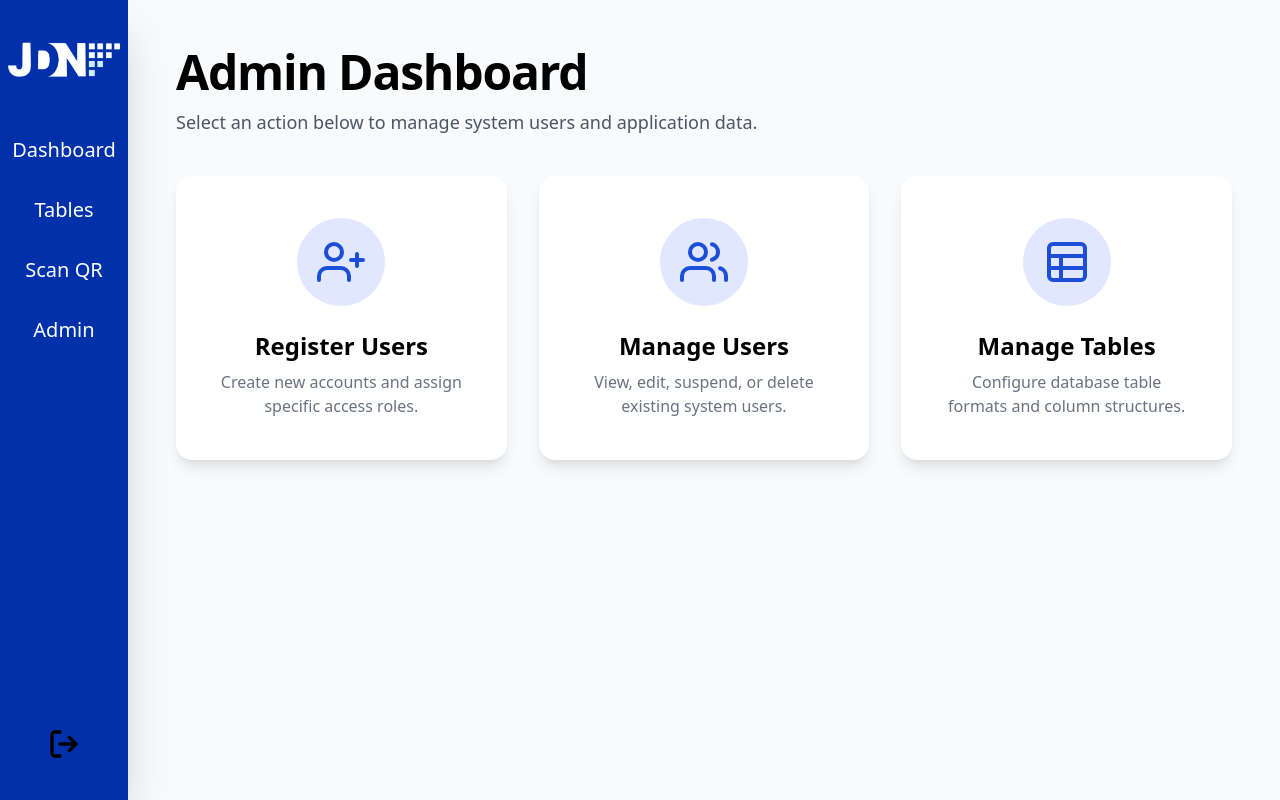
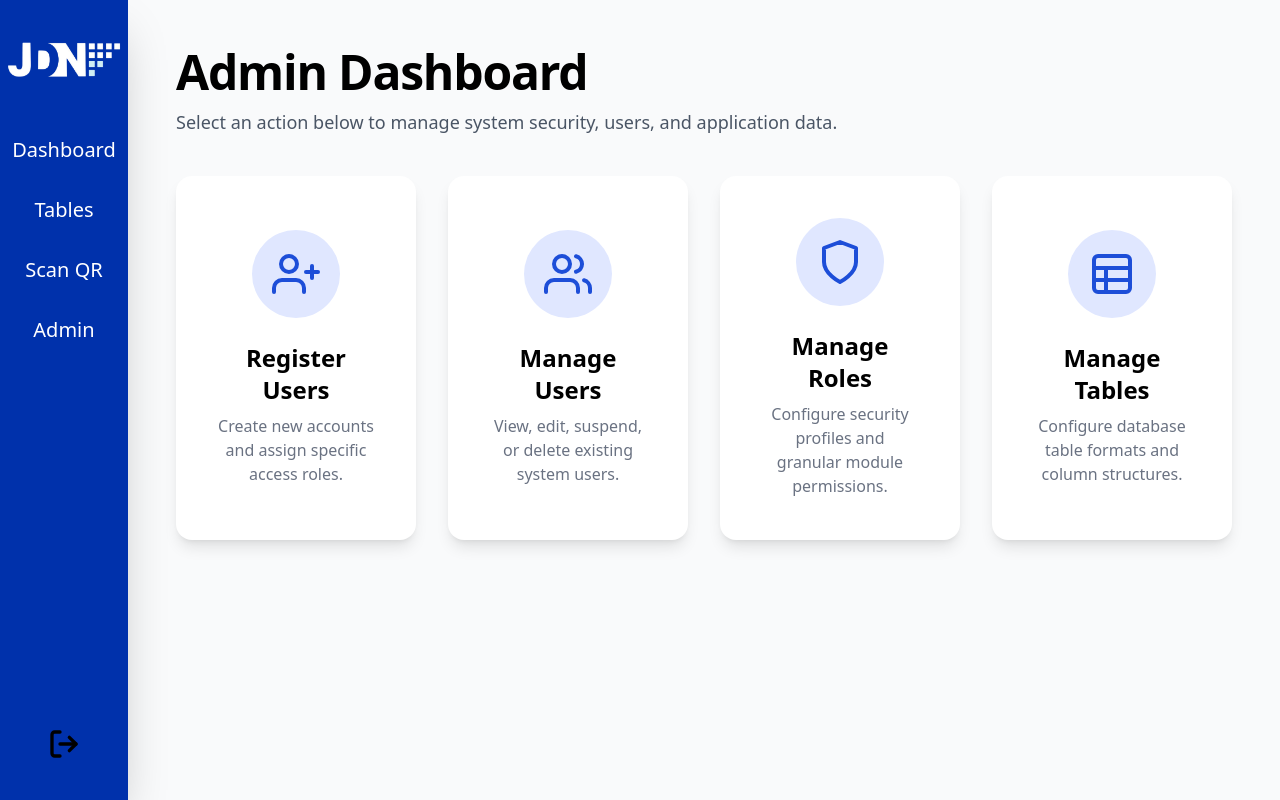
Before and after one commit to GuilianiHatsu1k1314/AssetTaggerFrontEnd, a React (Vite) app: page /adminpages/AdminPage in a window 1280 px wide. Built offline with nearby package versions, Linux system fonts and the light colour scheme; no server answers; sample sign-in values are in the browser's storage.

Commit message:
Added Manage Roles tab

```diff
--- a/src/routes/adminpages/AdminPage.tsx
+++ b/src/routes/adminpages/AdminPage.tsx
@@ -1,6 +1,6 @@
 import { createFileRoute, Link } from "@tanstack/react-router";
 
-import { ProtectedRoute } from ".././components/-ProtectedRoute"; // 1. IMPORT ADDED HERE (Adjust path as needed)
+import { ProtectedRoute } from "../components/-ProtectedRoute";
 import { Sidebar } from "../components/-SideBar";
 
 export const Route = createFileRoute("/adminpages/AdminPage")({
@@ -9,8 +9,8 @@ export const Route = createFileRoute("/adminpages/AdminPage")({
 
 function AdminDashboard() {
   return (
-    // 2. WRAPPER ADDED HERE
-    <ProtectedRoute>
+    // WRAPPER ADDED HERE: Ensures only Admins can access this dashboard
+    <ProtectedRoute requireAdmin={false}>
       {/* Responsive main wrapper: flex-col on mobile, flex-row on desktop */}
       <div className="flex h-screen w-full flex-col bg-gray-50 md:flex-row">
         {/* Include the Sidebar */}
@@ -23,13 +23,13 @@ function AdminDashboard() {
               Admin Dashboard
             </h1>
             <p className="mt-3 text-lg text-gray-600">
-              Select an action below to manage system users and application
-              data.
+              Select an action below to manage system security, users, and
+              application data.
             </p>
           </div>
 
           {/* Action Buttons / Cards Grid */}
-          <div className="grid grid-cols-1 gap-6 md:grid-cols-2 lg:grid-cols-3 lg:gap-8">
+          <div className="grid grid-cols-1 gap-6 md:grid-cols-2 lg:gap-8 xl:grid-cols-4">
             {/* 1. Register Users */}
             <Link
               className="group flex flex-col items-center justify-center rounded-2xl border-2 border-transparent bg-white p-10 text-center shadow-lg transition-all hover:-translate-y-1 hover:border-blue-500 hover:shadow-xl"
@@ -86,7 +86,32 @@ function AdminDashboard() {
               </p>
             </Link>
 
-            {/* 3. Manage Tables */}
+            {/* 3. Manage Roles (NEW TAB) */}
+            <Link
+              className="group flex flex-col items-center justify-center rounded-2xl border-2 border-transparent bg-white p-10 text-center shadow-lg transition-all hover:-translate-y-1 hover:border-blue-500 hover:shadow-xl"
+              to="/table/EndUserRole"
+            >
+              <div className="mb-6 rounded-full bg-[#e0e7ff] p-5 text-[#1d4ed8] transition-colors group-hover:bg-[#1d4ed8] group-hover:text-white">
+                <svg
+                  fill="none"
+                  height="48"
+                  stroke="currentColor"
+                  strokeLinecap="round"
+                  strokeLinejoin="round"
+                  strokeWidth="2"
+                  viewBox="0 0 24 24"
+                  width="48"
+                >
+                  <path d="M12 22s8-4 8-10V5l-8-3-8 3v7c0 6 8 10 8 10z" />
+                </svg>
+              </div>
+              <h2 className="text-2xl font-bold text-black">Manage Roles</h2>
+              <p className="mt-2 text-gray-500">
+                Configure security profiles and granular module permissions.
+              </p>
+            </Link>
+
+            {/* 4. Manage Tables */}
             <Link
               className="group flex flex-col items-center justify-center rounded-2xl border-2 border-transparent bg-white p-10 text-center shadow-lg transition-all hover:-translate-y-1 hover:border-blue-500 hover:shadow-xl"
               to="/adminpages/ManageTable"
```
